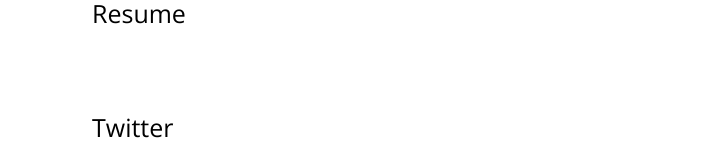
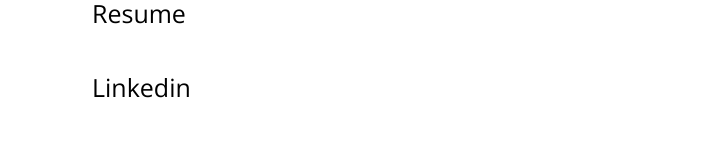
Before and after one commit to Britt-hub/brittany-loy, a React (Create React App) app in the folder portfolioapp/: page / in a window 1280 px wide. Shown: the part 3450-3600 px from the top of the page, without its empty margins (28-741 px from the left). Built offline with nearby package versions, Linux system fonts and the light colour scheme.

Commit message:
add media and readme

```diff
--- a/portfolioapp/src/data.js
+++ b/portfolioapp/src/data.js
@@ -70,8 +70,8 @@
                  url: 'https://docs.google.com/document/d/10jIR2P58h45rf7Iq0xWXgaheyHBK5WQIqROMr4xJr4o/edit?usp=sharing'
             },
             {
-                //  name: '',
-                //  url: ''
+                 name: 'Linkedin',
+                 url: 'https://www.linkedin.com/in/brittany-loy-a52b0956/'
             },
             {
                 name: 'Twitter',
```
Also changed, not shown: 1 other file (tests, documents, lock files or other folders).
